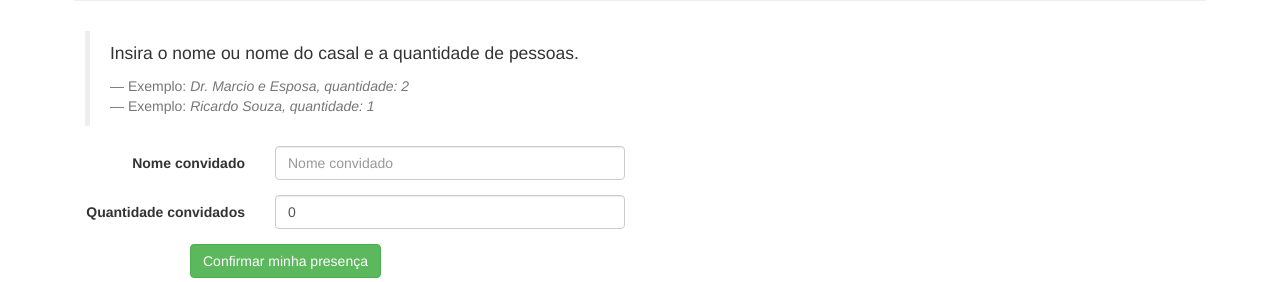
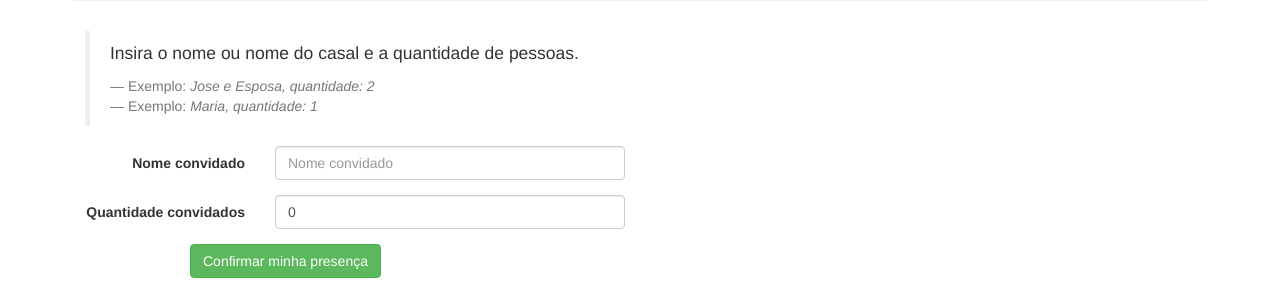
Before and after one commit to leonardocintra/confirma-presenca, a Django app: page / in a window 1280 px wide. Shown: the part 309-591 px from the top of the page. Run offline with Django 3.2, Linux system fonts and the light colour scheme; some libraries are stand-ins or nearby versions.

Commit message:
juliana com enjoamento

```diff
--- a/core/templates/core/index.html
+++ b/core/templates/core/index.html
@@ -17,8 +17,8 @@
     {% endfor %}
     <blockquote>
       <p>Insira o nome ou nome do casal e a quantidade de pessoas.</p>
-      <footer>Exemplo: <cite title="Título da fonte">Dr. Marcio e Esposa, quantidade: 2</cite></footer>
-      <footer>Exemplo: <cite title="Título da fonte">Ricardo Souza, quantidade: 1</cite></footer>
+      <footer>Exemplo: <cite title="Título da fonte">Jose e Esposa, quantidade: 2</cite></footer>
+      <footer>Exemplo: <cite title="Título da fonte">Maria, quantidade: 1</cite></footer>
     </blockquote>
     <form action="" method="post" class="form-horizontal">
       {% csrf_token %}
```
